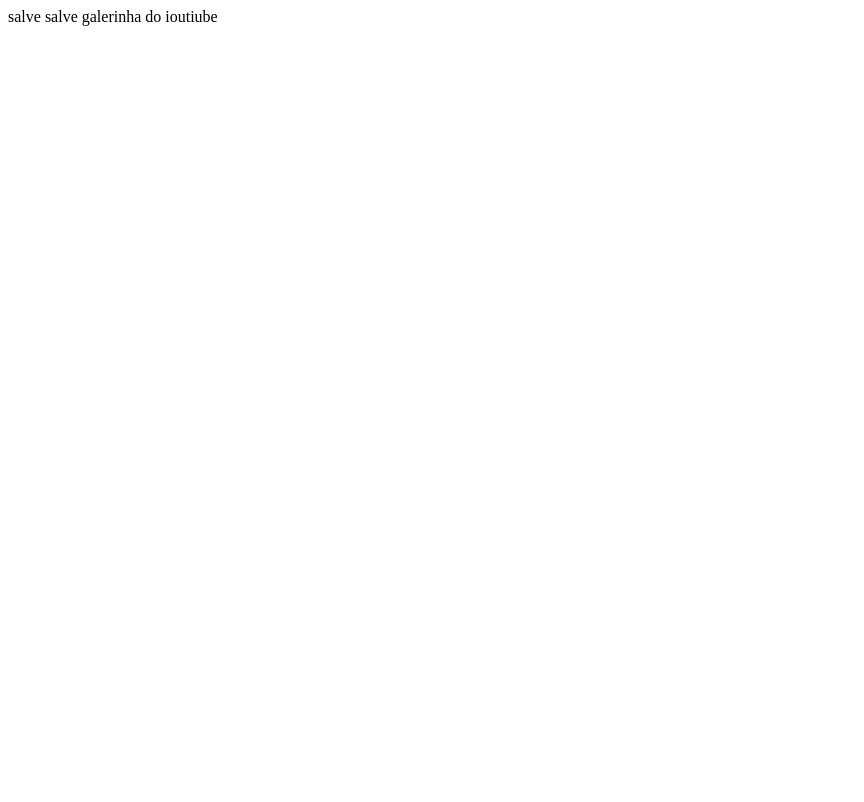
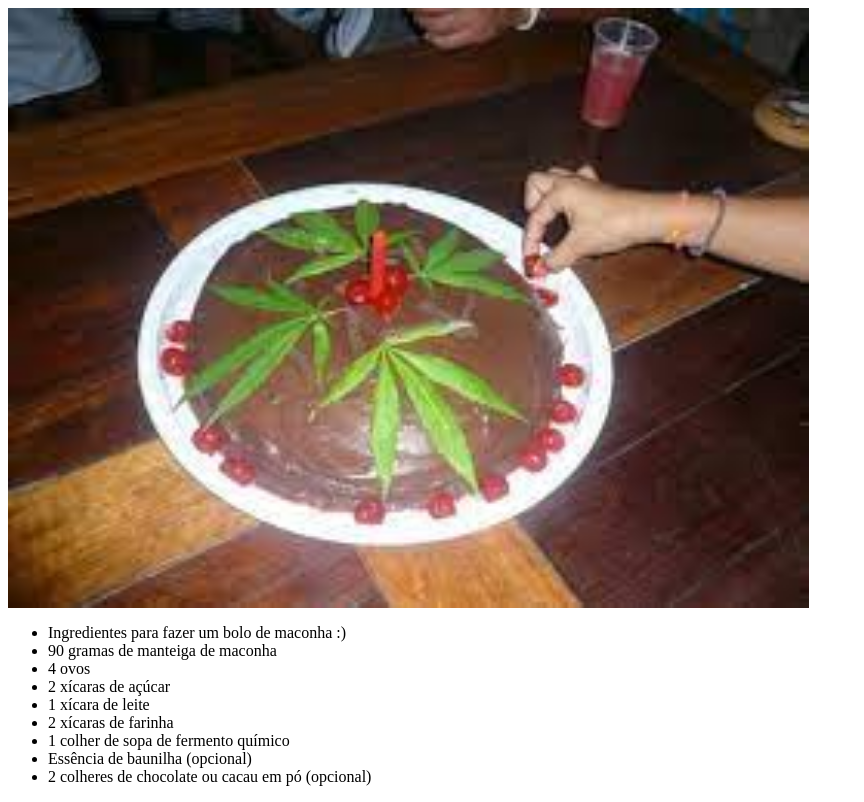
Before and after one commit to JeanFcl/repositorio1, a plain HTML site: page index.html in a window 1280 px wide. Shown: the whole page, without its empty margins (0-864 px from the left). Drawn offline with Linux system fonts and the light colour scheme.

Commit message:
adicionando a lista e a imagem no index

```diff
--- a/index.html
+++ b/index.html
@@ -1 +1,28 @@
-<p> salve salve galerinha do ioutiube </p>
+<img class="img" src="download.jpeg" alt="gru mandadno vc tomar no gru, mostrando o dedo do meio">
+
+<ul>
+    <li>Ingredientes para fazer um bolo de maconha :)</li>
+
+    <li>90 gramas de manteiga de maconha</li>
+
+    <li>4 ovos</li>
+
+    <li>2 xícaras de açúcar</li>
+
+    <li>1 xícara de leite</li>
+
+    <li>2 xícaras de farinha</li>
+
+    <li>1 colher de sopa de fermento químico</li>
+
+    <li>Essência de baunilha (opcional)</li>
+
+    <li>2 colheres de chocolate ou cacau em pó (opcional)</li>
+</ul>
+
+
+<style>
+    .img {
+        height: 600px;
+    }
+</style>
```
